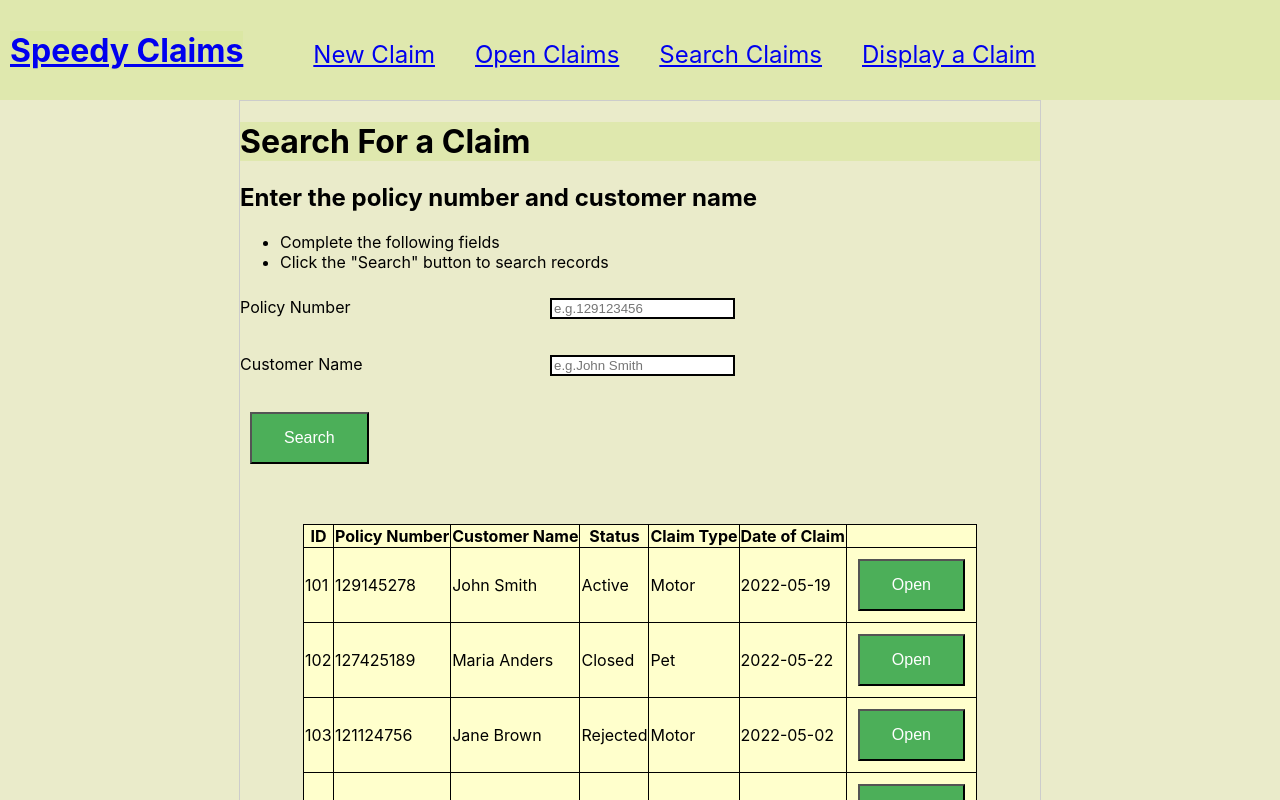
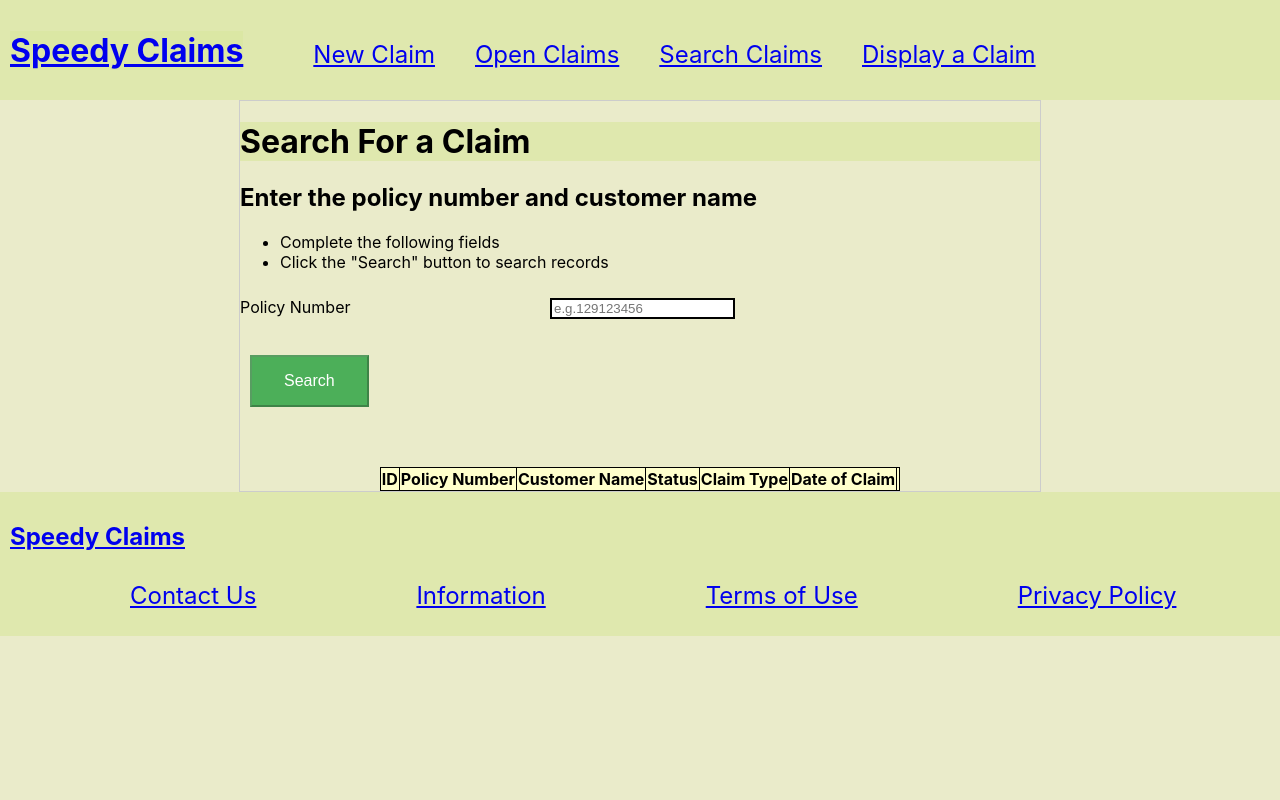
Before and after one commit to vanessa-fullstack/quick-claims, a React (Create React App) app: page /searchclaim in a window 1280 px wide. Shown: the top 800 px of the page. Built offline with nearby package versions, Linux system fonts and the light colour scheme.

Commit message:
project additions

```diff
--- a/src/App.js
+++ b/src/App.js
@@ -10,8 +10,12 @@ import ContactUs from './components/FooterComponents/ContactUs';
 import Information from './components/FooterComponents/Information';
 import TermsOfUse from './components/FooterComponents/TermsOfUse';
 import PrivacyPolicy from './components/FooterComponents/PrivacyPolicy';
+import { useState } from 'react';
 
 function App() {
+
+  const [searchTerm, setSearchTerm] = useState("");
+
 
     return (
       <BrowserRouter>
@@ -19,9 +23,12 @@ function App() {
       <Routes>
         <Route path="/newclaim" element = {<NewClaim />} />
         <Route path="/openclaim" element = {<OpenClaim />}/>
-        <Route path="/searchclaim" element = {<SearchClaim />}/>
-        <Route path="/displayclaim" element = {<DisplayClaim />}/>
-        <Route path="/" element = { <h1>Welcome to the Speedy Claims system</h1>}/>
+        <Route path="/searchclaim" element = {<SearchClaim
+        setSearchTerm={setSearchTerm} searchTerm={searchTerm}/>}/>
+        <Route path="/displayclaim" element = {<DisplayClaim searchTerm={searchTerm} />}/>
+        <Route path="/" element = {<div className='container'><h1>Welcome to the Speedy Claims system
+          <h4>Navigate your way through the webpage using the menu at the top of the screen</h4>
+        </h1></div>}/>
         <Route path="*" element = { <h1>Sorry - that page doesn't exist</h1>}/>
         <Route path="/contactus" element = {<ContactUs />} />
         <Route path="/information" element = {<Information />} />
--- a/src/components/DisplayClaim/DisplayClaim.js
+++ b/src/components/DisplayClaim/DisplayClaim.js
@@ -5,7 +5,7 @@ import { getAllClaimsInfo } from '../../data/DataFunctions';
 import { useState } from 'react';
 
 
-const DisplayClaim = () => {
+const DisplayClaim = (props) => {
 
 
     return <div className="container">
--- a/src/components/OpenClaim/OpenClaim.js
+++ b/src/components/OpenClaim/OpenClaim.js
@@ -24,7 +24,9 @@ const OpenClaim = () => {
     <h1>Open Claims</h1>
     <div className="statusTypeSelector">
     Select Claim Status<select onChange={changeStatus} defaultValue="">
+
         {/* <option value="" disabled={true}> ---select---</option> */}
+
         {statusTypes.map (status => <option key={status} value={status}>{status}</option>)}
     </select>
     </div>
--- a/src/components/OpenClaim/OpenClaimsRow.js
+++ b/src/components/OpenClaim/OpenClaimsRow.js
@@ -1,3 +1,5 @@
+import {Link} from 'react-router-dom';
+
 const OpenClaimsRow = (props) => {
 
     const openButton = () => {
@@ -11,7 +13,8 @@ const OpenClaimsRow = (props) => {
             <td>{props.policy_num}</td>
             <td>{props.customer_name}</td>
             <td>{props.status}</td>
-            <td><button  onClick={openButton}>Open</button></td>
+            <td><Link to="/displayclaim"><button onClick={openButton}>Open </button></Link></td>
+
         </tr>
     )
 }
--- a/src/components/SearchClaim/SearchClaim.js
+++ b/src/components/SearchClaim/SearchClaim.js
@@ -3,9 +3,10 @@ import { getAllClaimsInfo } from '../../data/DataFunctions';
 import '../stylesheet.css';
 import SearchClaimsRow from './SearchClaimsRow';
 
-const SearchClaim = () => {
+const SearchClaim = (props) => {
 
     const claims = getAllClaimsInfo();
+
 
     const [valid, setValid] = useState(true);
     const [touched, setTouched] = useState(false);
@@ -15,12 +16,19 @@ const SearchClaim = () => {
     }
 
     const handleChange = (event) =>{
+        props.setSearchTerm(event.target.value);
         setTouched(true);
         checkValidity(event.target.value);
     }
 
+    const doSearch = (event) => {
+        event.preventDefault();
+        console.log("search term " ,props.searchTerm);
+    }
 
-    return <div className="container">
+
+    return (<div className="container">
+    <form onSubmit={doSearch}>
         <h1>Search For a Claim</h1>
         <h2>Enter the policy number and customer name</h2>
         <ul>
@@ -29,15 +37,19 @@ const SearchClaim = () => {
         </ul>
         <p>
             <label htmlFor="policy_num">Policy Number</label>
-        <input onChange={handleChange} type="text" name="policy_num" id="policy_num"
-        placeholder="e.g.129123456" style={{border: valid ? "2px solid #000" : "2px solid #f00"}}/>
+            <input onChange={handleChange} value={props.searchTerm} type="text" name="policy_num"
+            id="policy_num" placeholder="e.g.129123456"
+            style={{border: valid ? "2px solid #000" : "2px solid #f00"}}
+            />
         </p>
-    <p>
+    {/* <p>
         <label htmlFor="customer_name">Customer Name</label>
-        <input onChange={handleChange} type="text" name="customer_name" id="customer_name"
-        placeholder="e.g.John Smith" style={{border: valid ? "2px solid #000" : "2px solid #f00"}}/>
-    </p>
-    <button>Search</button>
+        <input onChange={handleChange} value={searchTerm} type="text" name="customer_name" id="customer_name"
+        placeholder="e.g.John Smith"
+        //style={{border: valid ? "2px solid #000" : "2px solid #f00"}}
+        />
+    </p> */}
+        <button type="submit" disabled={!valid || !touched }>Search</button>
 
     <table className="transactionsTable">
         <thead>
@@ -51,14 +63,16 @@ const SearchClaim = () => {
             <th></th>
         </tr>
         </thead>
-        <tbody>
+        {/* <tbody>
             {claims.map( (claim, index) => {
                 return <SearchClaimsRow key={index} id={claim.id} policy_num={claim.policy_num}
                 customer_name={claim.customer_name} status={claim.status} claim_type={claim.claim_type} claim_date={claim.claim_date}/>
             })}
-        </tbody>
+        </tbody> */}
     </table>
+    </form>
 </div>
+    )
 }
 
 export default SearchClaim;
--- a/src/components/SearchClaim/SearchClaimsRow.js
+++ b/src/components/SearchClaim/SearchClaimsRow.js
@@ -1,3 +1,5 @@
+import {Link} from 'react-router-dom';
+
 const SearchClaimsRow = (props) => {
 
     const openButton = () => {
@@ -13,7 +15,7 @@ const SearchClaimsRow = (props) => {
             <td>{props.status}</td>
             <td>{props.claim_type}</td>
             <td>{props.claim_date}</td>
-            <td><button onClick={openButton}>Open</button></td>
+            <td><Link to="/displayclaim"><button onClick={openButton}>Open </button></Link></td>
         </tr>
     )
 }
--- a/src/components/stylesheet.css
+++ b/src/components/stylesheet.css
@@ -27,6 +27,7 @@ button{
     text-decoration: none;
     display: inline-block;
     font-size: 16px;
+
 }
 
 button:hover{
--- a/src/data/DataFunctions.js
+++ b/src/data/DataFunctions.js
@@ -43,7 +43,11 @@ export const getAllClaimsInfo = () => {
         {id: 110, policy_num: 125012698, customer_name: "Mike Peters", status: "Active", claim_type: "Motor",
         claim_date: "2022-05-19", estimated_value: 150, claim_reason: "wing mirror off",
         make: "Peugeot", model: "208", manufacture_year: 2018, incident_date: "2022-05-18",
-        further_details: "parked on side of street and another car took wing mirror off"}
+        further_details: "parked on side of street and another car took wing mirror off"},
+
+        {id: 111, policy_num: 125012698, customer_name: "Mike Peters", status: "Active", claim_type: "Property",
+        claim_date: "2022-05-19", estimated_value: 175, claim_reason: "broken window",
+        address: "22 Street Ville, Belfast"}
 
     ]
 }
@@ -51,11 +55,11 @@ export const getAllClaimsInfo = () => {
 const headers = new Headers({"Accept" : "application/json"})
 
 
-export const getAllPaymentsFetchVersion = () => {
+export const getAllClaimInfoFetchVersion = () => {
     return fetch ("http://localhost:3000",
          {
             method: "GET",
             headers : headers
         }
     )
-}
+}// this will be used to call the data from an api
```
Lines whose indentation alone changed are shown as unchanged.
